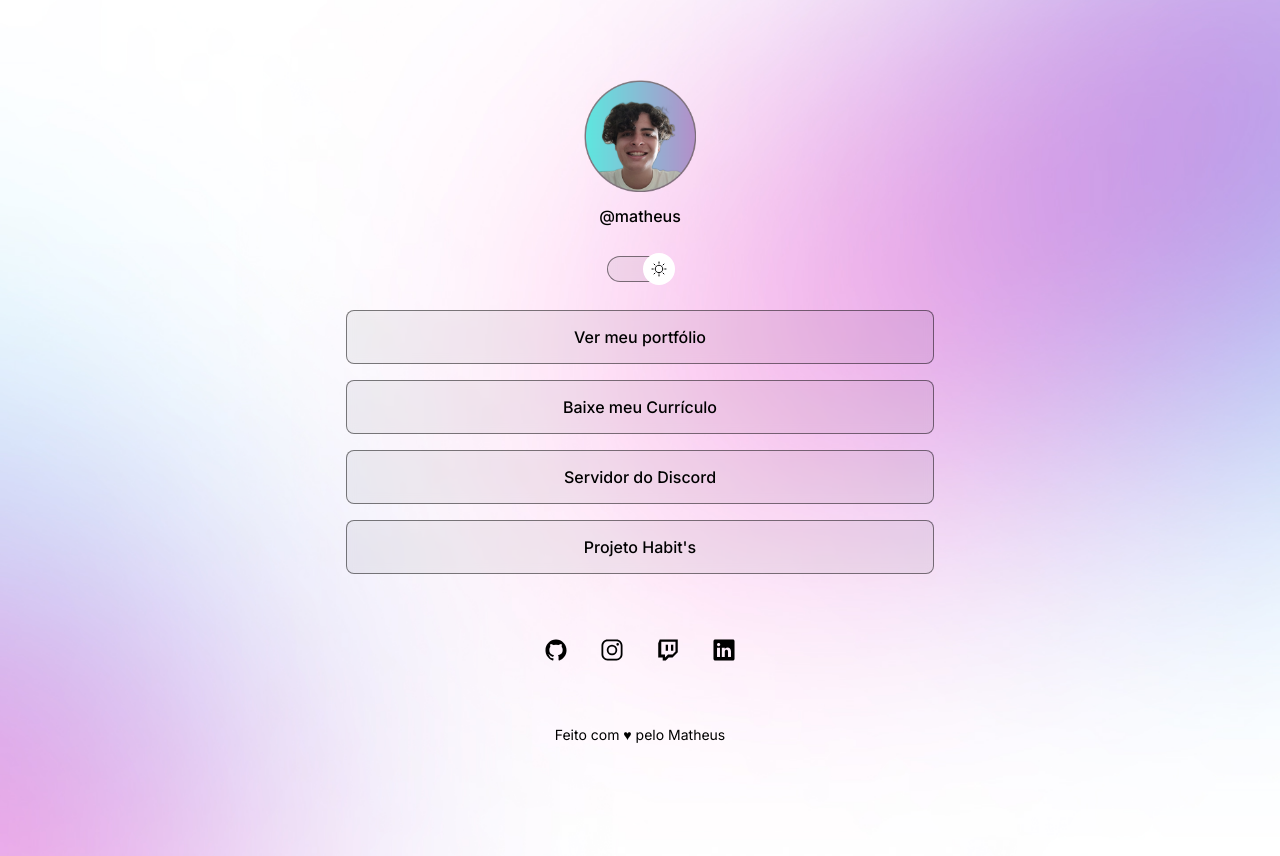
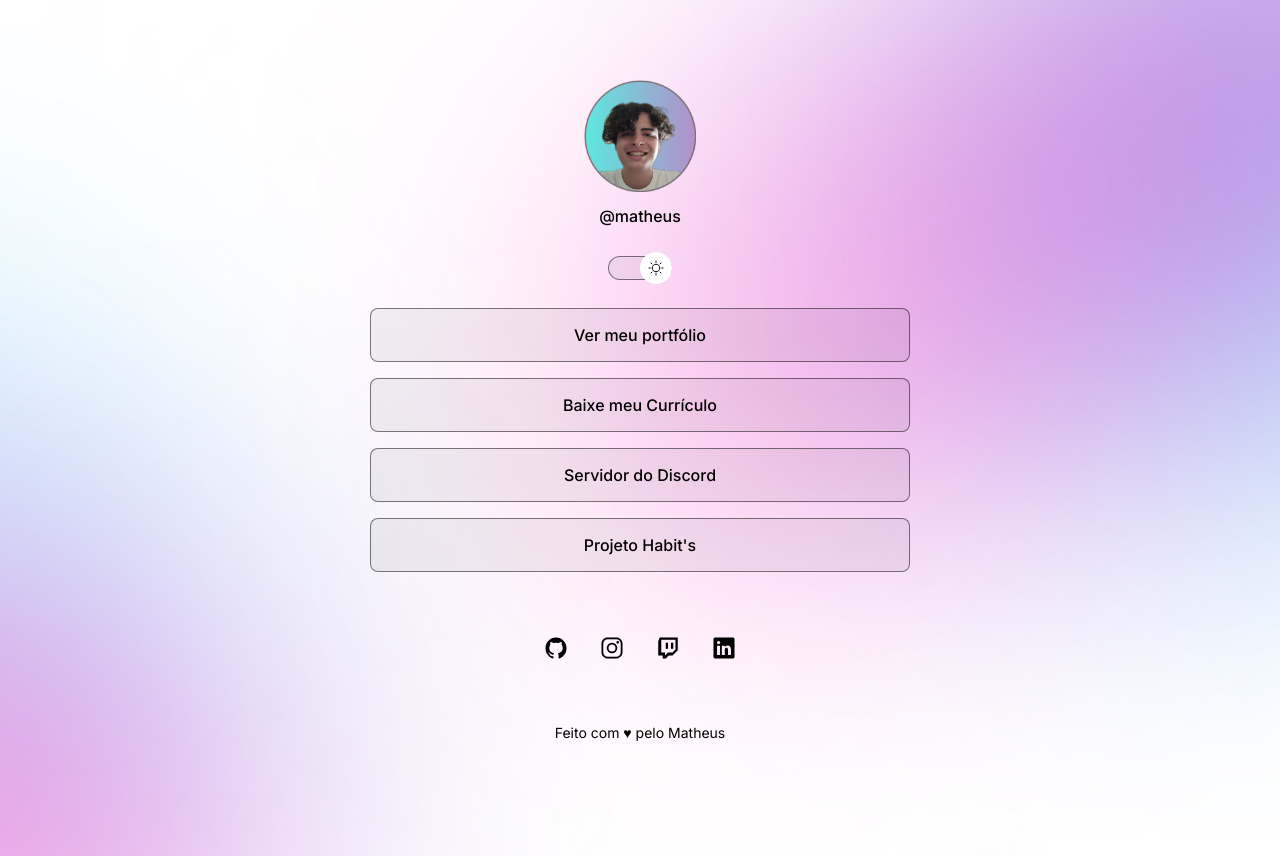
Before and after one commit to matheusfell/DevLinks, a plain HTML site: page index.html in a window 1280 px wide. Both pictures are taken after a click on the element 640 px from the left and 268 px from the top of the page. Drawn offline with nearby package versions, Linux system fonts and the light colour scheme.

Commit message:
update css

```diff
--- a/style.css
+++ b/style.css
@@ -1,24 +1,25 @@
 * {
   margin: 0;
   padding: 0;
+  box-sizing: border-box;
 }
 
 :root {
-  --text-color: #ffffff;
+  --text-color: white;
   --bg-url: url(./assets/bg-mobile.jpg);
   --stroke-color: rgba(255, 255, 255, 0.5);
-  --surface-color: rgba(255, 255, 255, 0.1);
-  --surface-color-hover: rgba(255, 255, 255, 0.5);
+  --surface-color: rgba(255, 255, 255, 0.05);
+  --surface-color-hover: rgba(0, 0, 0, 0.02);
   --highlight-color: rgba(255, 255, 255, 0.2);
   --switch-bg-url: url(./assets/moon-stars.svg);
 }
 
 .light {
-  --text-color: #000000;
+  --text-color: black;
   --bg-url: url(./assets/bg-mobile-light.jpg);
   --stroke-color: rgba(0, 0, 0, 0.5);
   --surface-color: rgba(0, 0, 0, 0.05);
-  --surface-color-hover: rgba(255, 255, 255, 0.2);
+  --surface-color-hover: rgba(0, 0, 0, 0.02);
   --highlight-color: rgba(0, 0, 0, 0.1);
   --switch-bg-url: url(./assets/sun.svg);
 }
@@ -37,9 +38,9 @@ body * {
   width: 100%;
   max-width: 588px;
   margin: 56px auto 0px;
-  display: block;
   padding: 0 24px;
 }
+
 
 #profile {
   text-align: center;
@@ -51,14 +52,15 @@ body * {
 }
 
 #profile p {
-  margin-top: 8px;
   font-weight: 500;
   line-height: 24px;
+  margin-top: 8px;
 }
+
 
 #switch {
   position: relative;
-  width: 66px;
+  width: 64px;
 
   margin: 4px auto;
 }
@@ -66,7 +68,7 @@ body * {
 #switch button {
   width: 32px;
   height: 32px;
-  background: #ffffff var(--switch-bg-url) no-repeat center;
+  background: white var(--switch-bg-url) no-repeat center;
   border: 0;
   border-radius: 50%;
 
@@ -75,32 +77,33 @@ body * {
   left: 0;
   z-index: 1;
   transform: translateY(-50%);
+
   animation: slide-back 0.2s;
-}
-
-#switch button:hover {
-  cursor: pointer;
-  outline: 8px solid var(--highlight-color);
 }
 
 .light #switch button {
   animation: slide-in 0.2s forwards;
 }
 
+#switch button:hover {
+  outline: 8px solid var(--highlight-color);
+}
+
 #switch span {
   display: block;
   width: 64px;
   height: 24px;
-
   background: var(--surface-color);
   border: 1px solid var(--stroke-color);
   backdrop-filter: blur(4px);
+  -webkit-backdrop-filter: blur(4px);
   border-radius: 9999px;
 }
 
 /* links */
 ul {
   list-style: none;
+
   display: flex;
   flex-direction: column;
   gap: 16px;
@@ -109,31 +112,39 @@ ul {
 }
 
 ul li a {
+  display: flex;
+  align-items: center;
+  justify-content: center;
+
+  padding: 16px 24px;
+
+  background: var(--surface-color);
+  border: 1px solid var(--stroke-color);
+  border-radius: 8px;
+
+  backdrop-filter: blur(4px);
+  -webkit-backdrop-filter: blur(4px);
+
   text-decoration: none;
   font-weight: 500;
 
-  display: flex;
-  align-items: center;
-  justify-content: center;
-  padding: 16px 24px;
-
-  border: 1px solid var(--stroke-color);
-  background: var(--surface-color);
-  border-radius: 8px;
-  backdrop-filter: blur(4px);
-  transition: background 0.3s;
+  transition: background 0.2s;
 }
 
+
 ul li a:hover {
-  background: var(--highlight-color);
+  background: var(--surface-color-hover);
   border: 1px solid var(--text-color);
 }
 
+
 #social-links {
   display: flex;
+  justify-content: center;
+
   padding: 24px 0;
+
   font-size: 24px;
-  justify-content: center;
 }
 
 #social-links a {
@@ -141,13 +152,13 @@ ul li a:hover {
   align-items: center;
   justify-content: center;
   padding: 16px;
+
   transition: background 0.2s;
   border-radius: 50%;
 }
 
 #social-links a:hover {
   background: var(--highlight-color);
-  padding: 16px;
 }
 
 footer {
@@ -155,6 +166,7 @@ footer {
   text-align: center;
   font-size: 14px;
 }
+
 
 @media (min-width: 700px) {
   :root {
@@ -166,18 +178,19 @@ footer {
   }
 }
 
+
 @keyframes slide-in {
   from {
     left: 0;
   }
   to {
-    left: 55%;
+    left: 50%;
   }
 }
 
 @keyframes slide-back {
   from {
-    left: 55%;
+    left: 50%;
   }
   to {
     left: 0;
```
